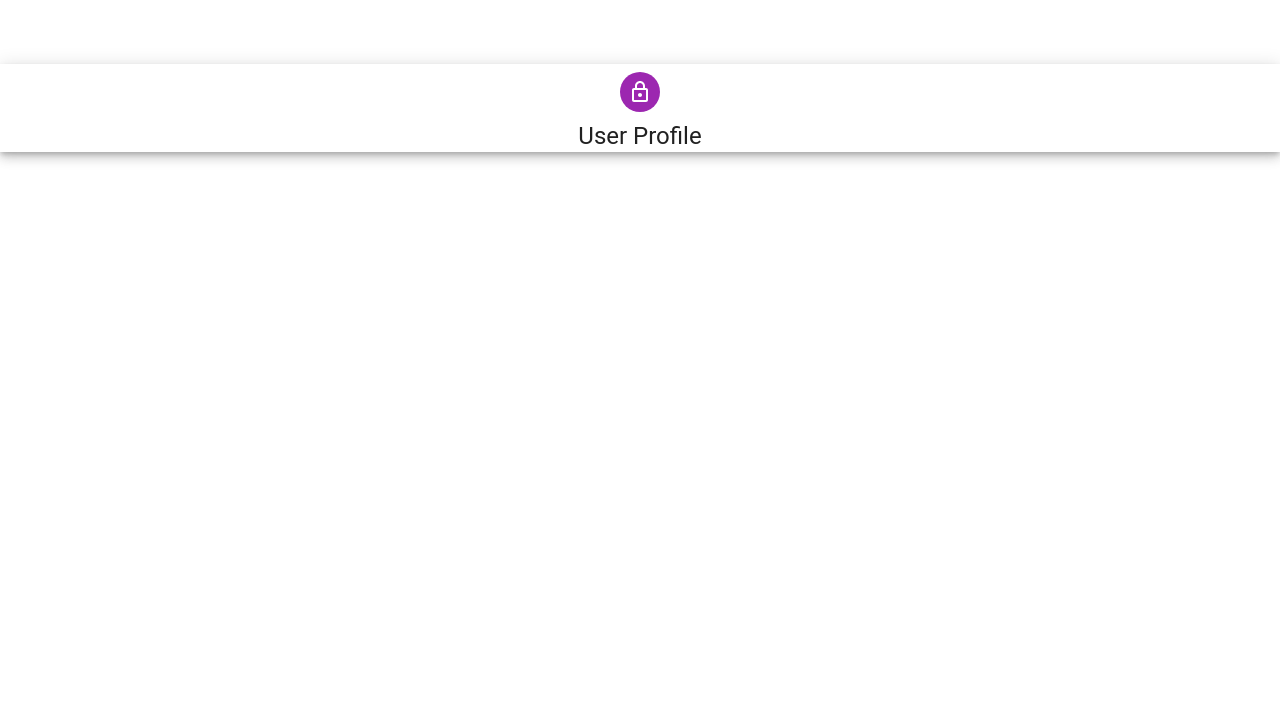
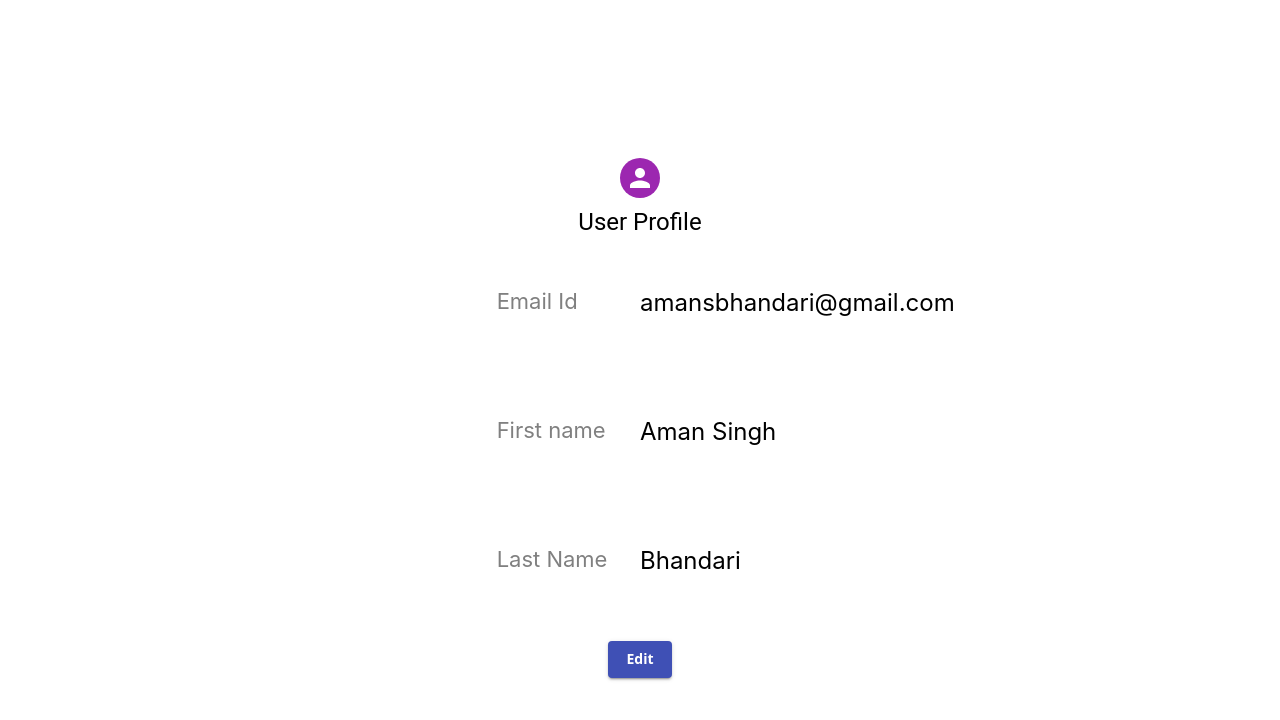
Before and after one commit to amansbhandari/comparify, a React (Create React App) app in the folder client/: page /userprofile in a window 1280 px wide. Shown: the top 720 px of the page. Built offline with nearby package versions, Linux system fonts and the light colour scheme.

Commit message:
Issue 25 | User profile visible info

```diff
--- a/client/src/components/user-profile/UserProfile.js
+++ b/client/src/components/user-profile/UserProfile.js
@@ -1,15 +1,10 @@
-import { Box } from "@material-ui/core";
+import { Box,Button} from "@material-ui/core";
 import React from "react";
 import useStyles from "../../hooks/use-styles";
-
 
 import Grid from '@mui/material/Grid';
 import Typography from '@mui/material/Typography';
 import Avatar from '@mui/material/Avatar';
-import Paper from '@mui/material/Paper';
-
-
-import LockOutlinedIcon from '@mui/icons-material/LockOutlined';
 
 
 const style = {
@@ -17,7 +12,8 @@ const style = {
         display: 'flex',
         flexDirection: 'column',
         alignItems: 'center',
-        margin: "64px 128px"
+        margin: "64px 128px",
+        marginTop: "150px"
     },
     imageContainer: {
         display: 'flex',
@@ -26,27 +22,107 @@ const style = {
     },
     image: {
         width: "100%"
+    },
+    editableField: {
+        width : '50%',
+        float : 'right',
+        fontSize: 24,
+    },
+    grid:{
+        display: 'flex',
+        flexDirection: 'column',
+        alignItems: 'center',
+        margin: "64px 128px" ,
+        justifyContent: 'center',
+        marginLeft: '25%'
+    },
+    field:{
+        alignItems: 'center',
+        flexDirection: 'column',
+        marginTop: "50px",
+        marginBottom: "50px",
+        width: "70%",
+    },
+    label:{
+        marginLeft: '30%',
+        fontSize: 22,
+        color: 'gray'
+    },
+
+    button: {
+        marginTop: "16px",
+        marginBottom: "8px"
+    },
+    buttonContainer: {
+        display: "flex",
+        justifyContent: "end"
     }
 }
 
 const UserProfile = (props) => {
 
     const classes = useStyles(style);
+    // const [task, setTask] = useState("");
+
+    function userEmail()
+    {
+        return "amansbhandari@gmail.com";
+    }
+
+    function userFirstName()
+    {
+        return "Aman Singh";
+    }
+
+    function userLastName()
+    {
+        return "Bhandari";
+    }
 
     return(<>
-        <Grid item xs={12} sm={7} md={6} component={Paper} elevation={6} square>
+        {/* <Grid item xs={12} sm={7} md={6} component={Paper} elevation={6} square style= {style.grid}> */}
                 <Box className={classes.root}>
                     <Avatar sx={{ m: 1, bgcolor: 'secondary.main' }}>
-                        <LockOutlinedIcon />
                     </Avatar>
                     <Typography component="h1" variant="h5">
                         User Profile
                     </Typography>
+                    <div style={style.field}>
+                        <label style= {style.label}>Email Id</label>
+                        <label style= {style.editableField}>{userEmail()}</label>
+                        {/* <Editable text={userEmail()} placeholder="Enter email id" type="input" style={style.editableField} >
+                         <input type="text" name="emailid" placeholder="Enter email id" value={task}
+                            onChange={e => setTask(e.target.value)}  style={style.editableField}/>
+                        </Editable> */}
+                    </div>
+
+                    <div style={style.field}>
+                        <label style= {style.label}>First name</label>
+                        <label style= {style.editableField}>{userFirstName()}</label>
+                        {/* <Editable text={userFirstName()} placeholder={"Enter first name"} type="input" style={style.editableField}>
+                        <input type="text" name="emailid" placeholder="Enter first name" value={task}
+                        onChange={e => setTask(e.target.value)}   style={style.editableField}/>
+                        </Editable> */}
+                    </div>
+
+                    <div style={style.field}>
+                        <label style= {style.label}>Last Name</label>
+                        <label style= {style.editableField}>{userLastName()}</label>
+                        {/* <Editable text={userLastName()} placeholder={"Enter last name"} type="input" style={style.editableField}>
+                            <input type="text" name="emailid" placeholder="Enter last name" value={task}
+                            onChange={e => setTask(e.target.value)}   style={style.editableField}/>
+                        </Editable> */}
+                    </div>
+
+                    <Grid item className={classes.buttonContainer}>
+                        <Button color="primary" variant="contained" type="submit" className={classes.button} >
+                            Edit
+                        </Button>
+                    </Grid>
+                </Box>
+            {/* </Grid> */}
 
 
-
-                </Box>
-            </Grid>
     </>)
 }
 
```
Also changed, not shown: client/src/components/user-profile/Editable.js (added, +49 -0 lines).
